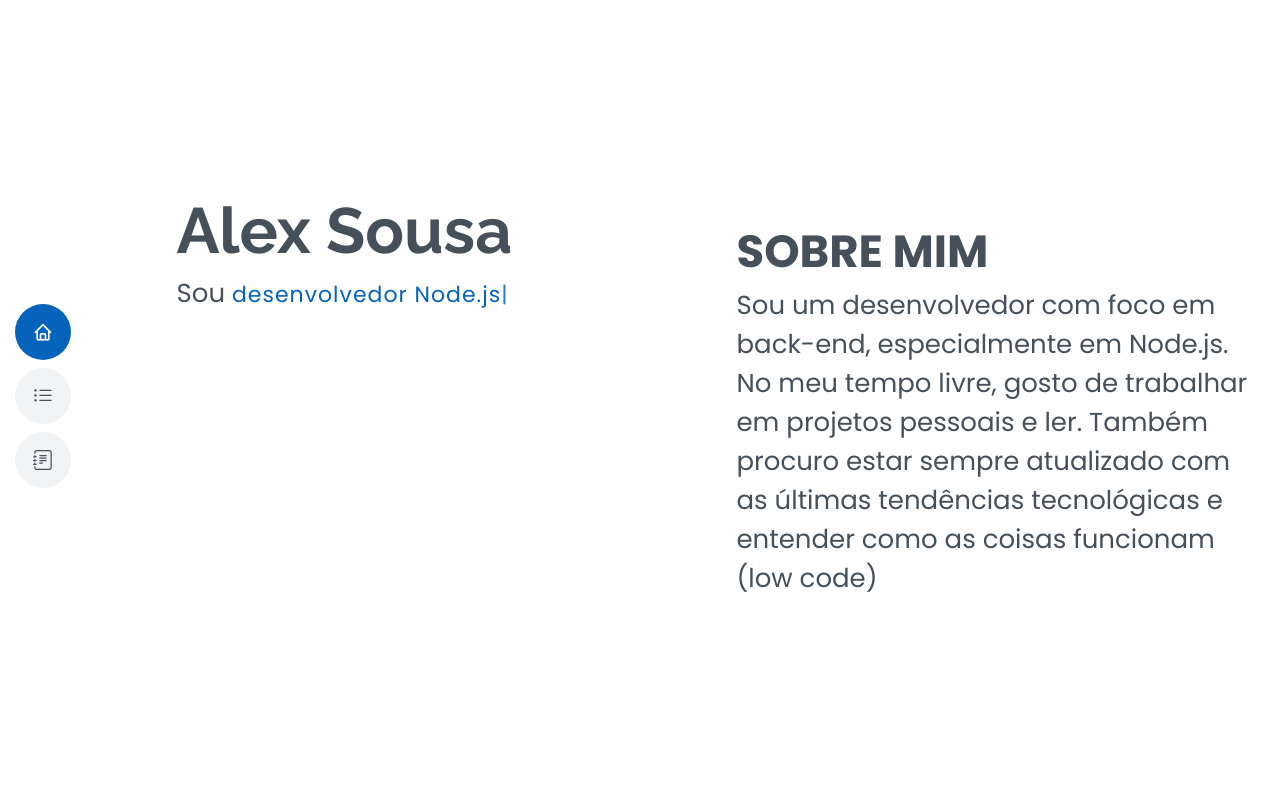
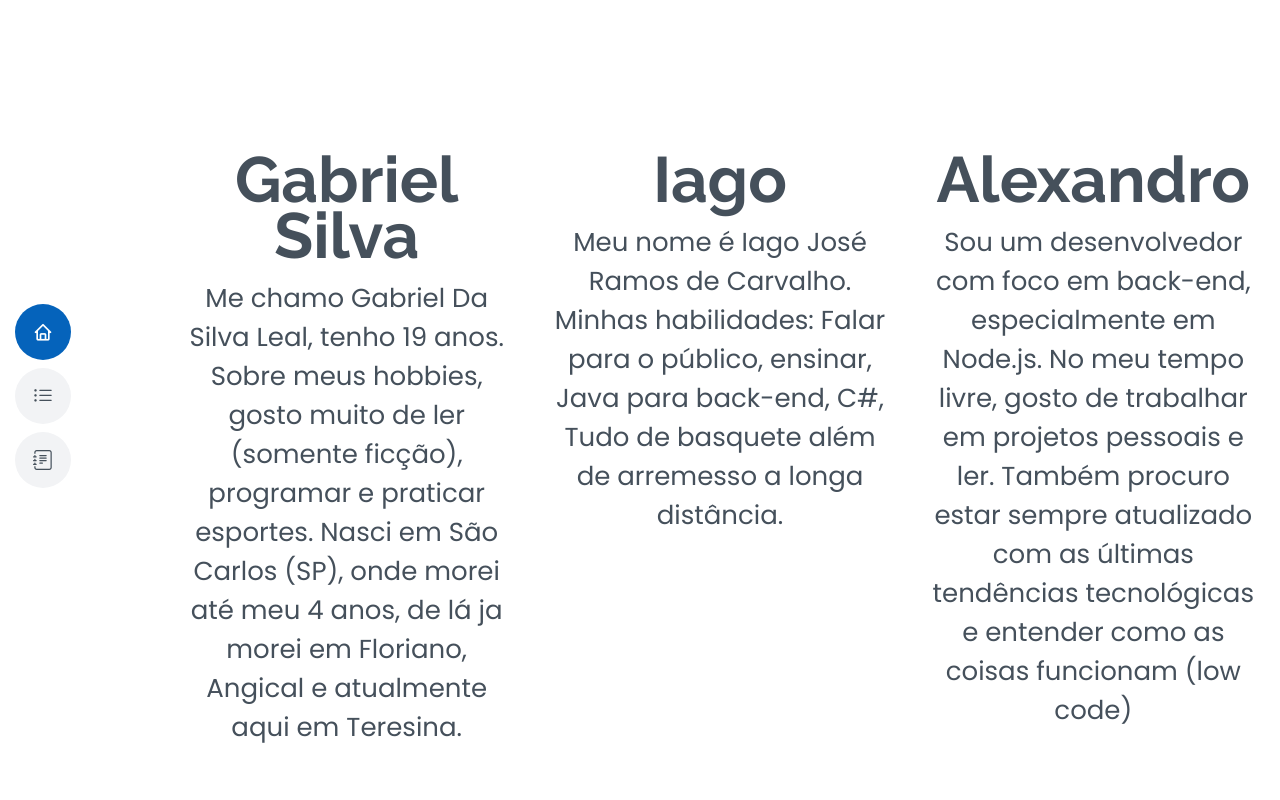
Before and after one commit to devounary/portfolio, a plain HTML site: page index.html in a window 1280 px wide. Shown: the top 800 px of the page. Drawn offline with nearby package versions, Linux system fonts and the light colour scheme.

Commit message:
Update index.html

```diff
--- a/index.html
+++ b/index.html
@@ -64,35 +64,49 @@
   <!-- ======= Hero Section ======= -->
   <section id="hero" class="d-flex flex-column justify-content-center">
     <div class="container" data-aos="zoom-in" data-aos-delay="100">
+      <br><br><br>
       <div class="row">
-        <div class="col-md-6">
+
+        <div class="container">
+          <div class="row">
+            <div class="col text-center">
+              <h1>Gabriel Silva</h1>
+              <p>
+                Me chamo Gabriel Da Silva Leal, tenho 19 anos. Sobre meus hobbies, gosto muito de ler (somente ficção),
+                programar e praticar esportes. Nasci em São Carlos (SP), onde morei até meu 4 anos, de lá ja morei em
+                Floriano, Angical e atualmente aqui em Teresina.
+              </p>
+            </div>
+            <div class="col text-center">
+              <h1>Iago</h1>
+              <p>
+                Meu nome é Iago José Ramos de Carvalho. Minhas habilidades: Falar para o público, ensinar, Java para back-end, C#, Tudo de basquete além de
+                arremesso a longa distância.
+              </p>
+            </div>
+            <div class="col text-center">
+              <h1>Alexandro</h1>
+              <p style="font-size: px;">Sou um desenvolvedor com foco em back-end, especialmente em Node.js. No meu
+                tempo
+                livre, gosto de trabalhar em projetos pessoais e ler. Também procuro estar sempre atualizado com as
+                últimas
+                tendências tecnológicas e entender como as coisas funcionam (low code)</p>
+            </div>
+          </div>
+        </div>
+
+
+
+
+        <!-- <div class="col-md-6">
           <h1>Alex Sousa</h1>
           <p>Sou <span class="typed" data-typed-items="desenvolvedor Node.js"></span></p>
           <br><br><br>
-          <!-- <h3>Hobbies</h3> -->
-          <!-- <div class="col-lg-6">
-            <ul>
-              <li><i class="bi bi-chevron-right"></i> <strong></strong> <span>1 May 1995</span></li>
-            </ul>
-          </div>
-          <div class="col-lg-6">
-            <ul>
-              <li><i class="bi bi-chevron-right"></i> <strong>Idade:</strong> <span>22</span></li>
-            </ul>
-          </div> -->
+
         </div>
         <div class="col-md-6">
           <div class="row">
-            <!-- <div class="col-lg-6">
-              <ul>
-                <li><i class="bi bi-chevron-right"></i> <strong></strong> <span>1 May 1995</span></li>
-              </ul>
-            </div>
-            <div class="col-lg-6">
-              <ul>
-                <li><i class="bi bi-chevron-right"></i> <strong>Idade:</strong> <span>22</span></li>
-              </ul>
-            </div> -->
+
           </div>
           <p>
             <b style="font-size: 45px;">SOBRE MIM</b>
@@ -102,9 +116,8 @@
             tendências tecnológicas e entender como as coisas funcionam (low code)
           </p>
         </div>
+      </div> -->
       </div>
-
-    </div>
     </div>
     </div>
     </div>
```
